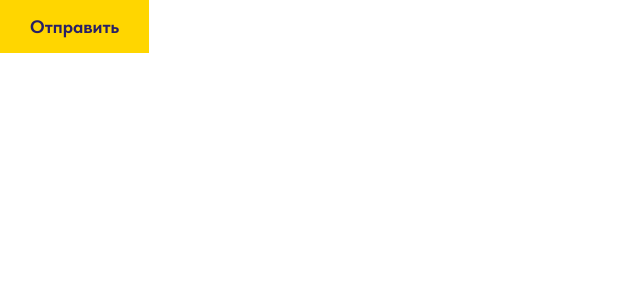
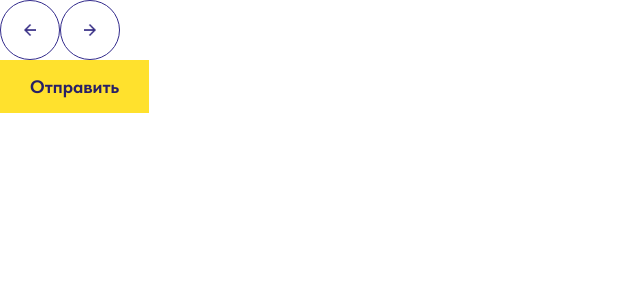
Before and after one commit to RusoBah/1-PROFIT.RU, a Vue app in the folder frontend/: page / in a window 1280 px wide. Shown: the top 300 px of the page, without its empty margins (0-640 px from the left). Built offline with nearby package versions, Linux system fonts and the light colour scheme.

Commit message:
UPDATED: Create ui component btn-arrow

```diff
--- a/frontend/src/components/ui/ArrowButton.vue
+++ b/frontend/src/components/ui/ArrowButton.vue
@@ -1 +1,94 @@
-<template></template>
+<script setup>
+import arrowBackIcon from "../../assets/icons/arrow_back.png";
+import arrowForwardIcon from "../../assets/icons/arrow_forward.png";
+
+const props = defineProps({
+  direction: {
+    type: String,
+    default: "right",
+    validator: (value) => ["left", "right"].includes(value),
+  },
+
+  variant: {
+    type: String,
+    default: "outline",
+    validator: (value) => ["outline", "yellow"].includes(value),
+  },
+
+  ariaLabel: {
+    type: String,
+    default: "",
+  },
+});
+
+const emit = defineEmits(["click"]);
+
+const getIcon = () => {
+  return props.direction === "left" ? arrowBackIcon : arrowForwardIcon;
+};
+</script>
+
+<template>
+  <button
+    class="arrow-button"
+    :class="`arrow-button--${variant}`"
+    type="button"
+    :aria-label="ariaLabel || (direction === 'left' ? 'Назад' : 'Вперёд')"
+    @click="emit('click')"
+  >
+    <img
+      class="arrow-button__icon"
+      :src="getIcon()"
+      alt=""
+      aria-hidden="true"
+    />
+  </button>
+</template>
+
+<style scoped>
+.arrow-button {
+  display: inline-flex;
+  align-items: center;
+  justify-content: center;
+
+  width: 60px;
+  height: 60px;
+
+  border: 1px solid var(--color-primary);
+  border-radius: 50%;
+
+  background: transparent;
+  cursor: pointer;
+
+  transition:
+    background 0.2s ease,
+    border-color 0.2s ease,
+    transform 0.2s ease;
+}
+
+.arrow-button:hover {
+  background: rgba(51, 43, 140, 0.08);
+}
+
+.arrow-button:active {
+  transform: translateY(1px);
+  background: var(--color-yellow);
+}
+
+.arrow-button--yellow {
+  border-color: var(--color-yellow);
+  background: var(--color-yellow);
+}
+
+.arrow-button--yellow:hover {
+  border-color: var(--color-yellow-hover);
+  background: var(--color-yellow-hover);
+}
+
+.arrow-button__icon {
+  width: 18px;
+  height: 18px;
+  object-fit: contain;
+  pointer-events: none;
+}
+</style>
```
